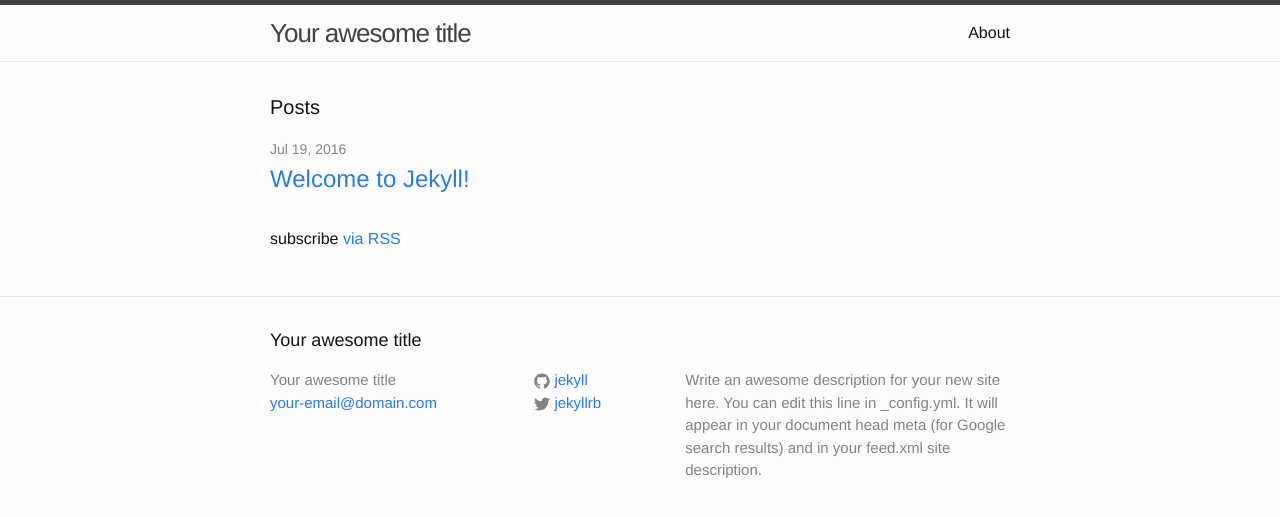
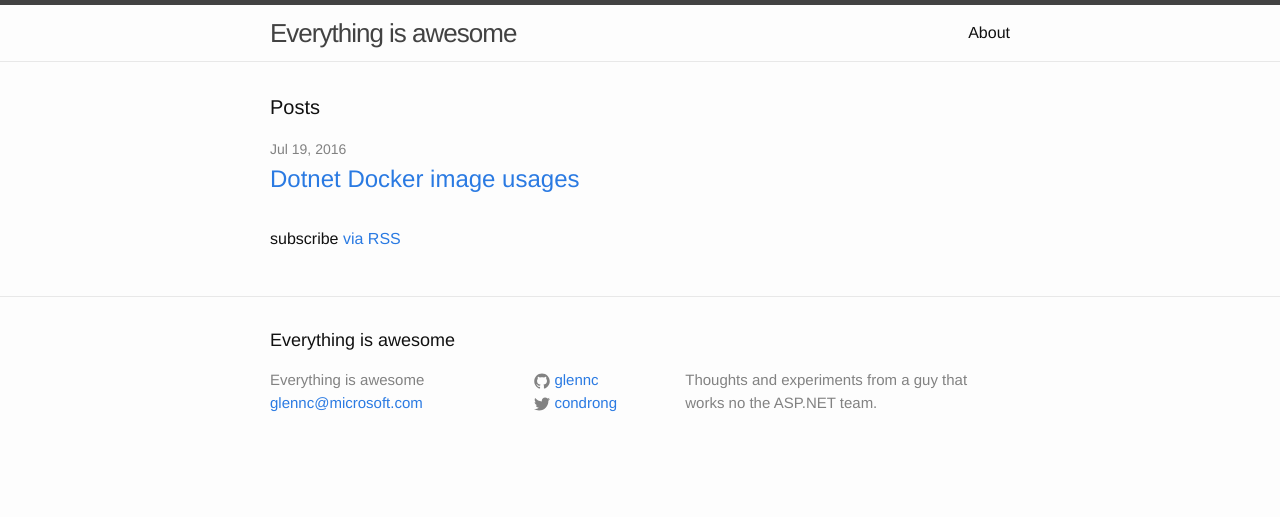
Before and after one commit to glennc/glennc.github.io, a Jekyll site: the page built from index.html, in a window 1280 px wide. Shown: the top 517 px of the page. Built offline with Jekyll 4.4.1, drawn with Linux system fonts in a browser that asks for light colours.

Commit message:
Edit post.

```diff
--- a/_config.yml
+++ b/_config.yml
@@ -6,16 +6,14 @@
 # 'jekyll serve'. If you change this file, please restart the server process.
 
 # Site settings
-title: Your awesome title
-email: your-email@domain.com
-description: > # this means to ignore newlines until "baseurl:"
-  Write an awesome description for your new site here. You can edit this
-  line in _config.yml. It will appear in your document head meta (for
-  Google search results) and in your feed.xml site description.
+title: Everything is awesome
+email: glennc@microsoft.com
+description: >
+  Thoughts and experiments from a guy that works no the ASP.NET team.
 baseurl: "" # the subpath of your site, e.g. /blog
-url: "http://yourdomain.com" # the base hostname & protocol for your site
-twitter_username: jekyllrb
-github_username:  jekyll
+url: "https://glennc.github.io" # the base hostname & protocol for your site
+twitter_username: condrong
+github_username:  glennc
 
 # Build settings
 markdown: kramdown
```
Also changed, not shown: _posts/2016-07-18-dotnet-docker-images.markdown (added, +44 -0 lines), _posts/2016-07-18-welcome-to-jekyll.markdown (deleted, +0 -25 lines).
